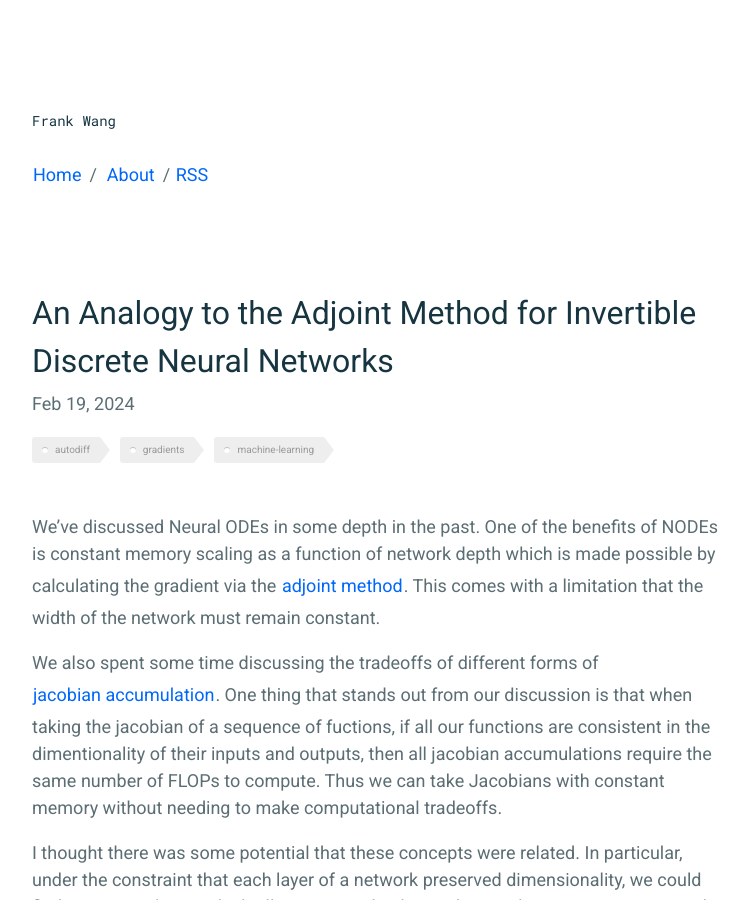
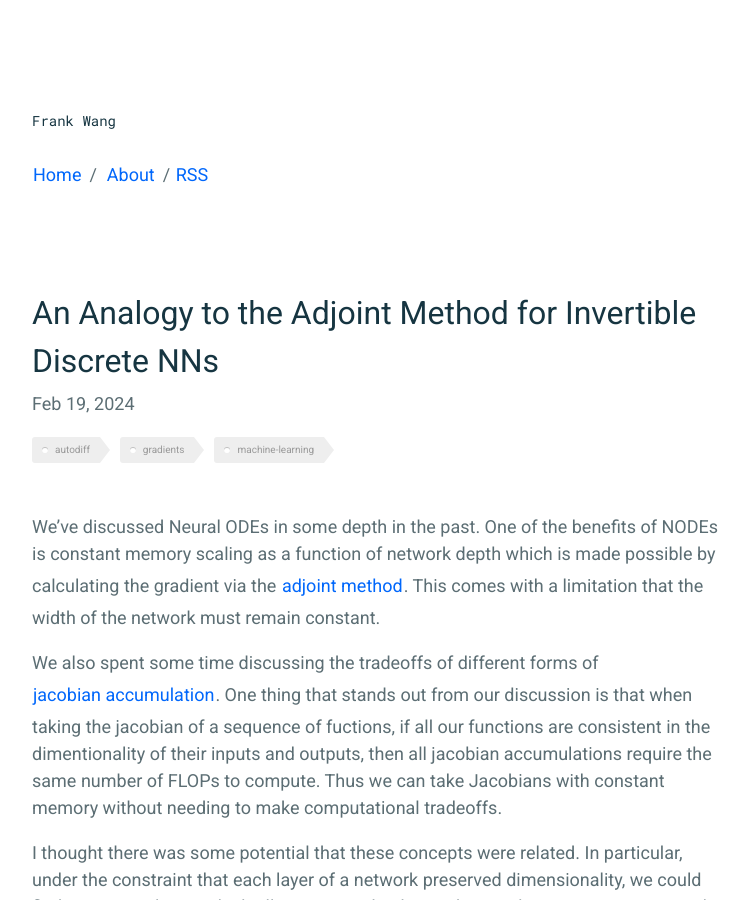
Before and after one commit to frankwang95/frankwang95.github.io, a Jekyll site: the page built from _posts/2024-02-19-adjoint-method-invertible-networks.md, in a window 1280 px wide and 900 px high. Shown: the whole window, without its empty margins (258-1006 px from the left). Built offline with Jekyll 4.4.1, drawn with Linux system fonts in a browser that asks for light colours; formulas are drawn with MathJax 3.

Commit message:
Update 2024-02-19-adjoint-method-invertible-networks.md

```diff
--- a/_posts/2024-02-19-adjoint-method-invertible-networks.md
+++ b/_posts/2024-02-19-adjoint-method-invertible-networks.md
@@ -1,6 +1,6 @@
 ---
 layout: post
-title: "An Analogy to the Adjoint Method for Invertible Discrete Neural Networks"
+title: "An Analogy to the Adjoint Method for Invertible Discrete NNs"
 date: 2024-02-19
 tags: autodiff gradients machine-learning
 ---
```
